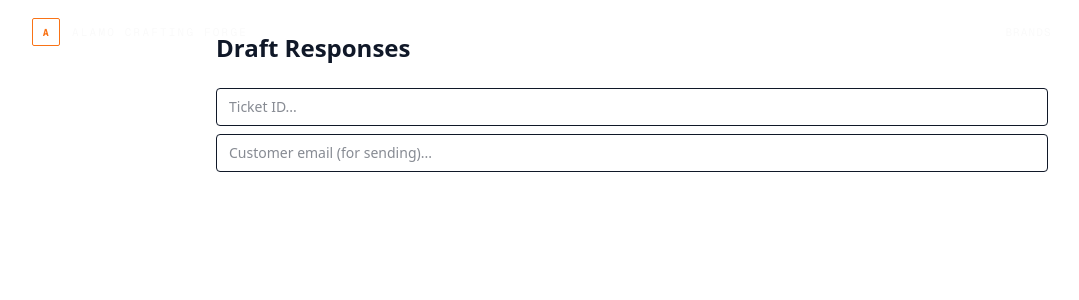
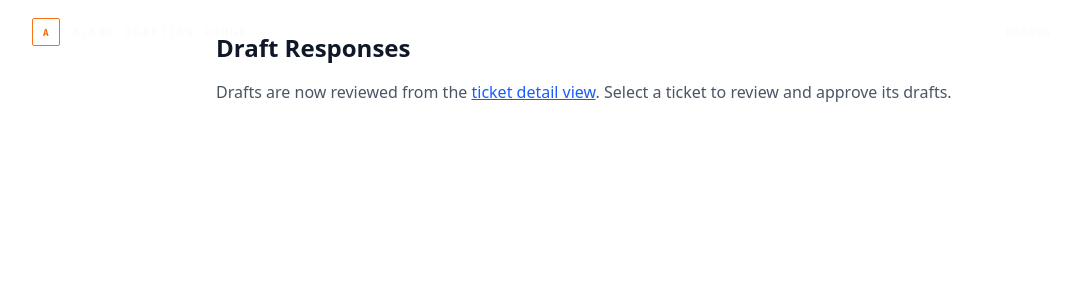
Before and after one commit to restojay/Alamo-Crafting-Forge, a Next.js app: page /admin/servicebot/drafts in a window 1280 px wide. Shown: the top 300 px of the page, without its empty margins (8-1087 px from the left). Built offline with nearby package versions, Linux system fonts and the light colour scheme.

Commit message:
feat(ui): SMTP mode badge on dashboard, simplify drafts page to ticket detail redirect

```diff
--- a/src/app/admin/servicebot/drafts/page.tsx
+++ b/src/app/admin/servicebot/drafts/page.tsx
@@ -1,34 +1,19 @@
-"use client";
-
-import { useState } from "react";
-import { DraftsQueue } from "../components/DraftsQueue";
+import Link from "next/link";
 
 export default function DraftsPage() {
-  const [ticketId, setTicketId] = useState("");
-  const [ticketEmail, setTicketEmail] = useState("");
-
   return (
     <main className="mx-auto max-w-4xl p-8">
-      <h1 className="mb-6 text-2xl font-bold">Draft Responses</h1>
-      <div className="mb-4 space-y-2">
-        <input
-          type="text"
-          value={ticketId}
-          onChange={(e) => setTicketId(e.target.value)}
-          placeholder="Ticket ID..."
-          className="w-full rounded border px-3 py-2 text-sm"
-        />
-        <input
-          type="email"
-          value={ticketEmail}
-          onChange={(e) => setTicketEmail(e.target.value)}
-          placeholder="Customer email (for sending)..."
-          className="w-full rounded border px-3 py-2 text-sm"
-        />
-      </div>
-      {ticketId && ticketEmail && (
-        <DraftsQueue ticketId={ticketId} ticketEmail={ticketEmail} />
-      )}
+      <h1 className="mb-4 text-2xl font-bold">Draft Responses</h1>
+      <p className="text-gray-600">
+        Drafts are now reviewed from the{" "}
+        <Link
+          href="/admin/servicebot/tickets"
+          className="text-blue-600 underline hover:text-blue-800"
+        >
+          ticket detail view
+        </Link>
+        . Select a ticket to review and approve its drafts.
+      </p>
     </main>
   );
 }
--- a/src/app/admin/servicebot/page.tsx
+++ b/src/app/admin/servicebot/page.tsx
@@ -1,9 +1,22 @@
 import Link from "next/link";
+
+const smtpLive = process.env.SMTP_LIVE === "true";
 
 export default function ServiceBotDashboard() {
   return (
     <main className="mx-auto max-w-4xl p-8">
-      <h1 className="mb-6 text-2xl font-bold">ServiceBot Admin</h1>
+      <div className="mb-6 flex items-center justify-between">
+        <h1 className="text-2xl font-bold">ServiceBot Admin</h1>
+        <span
+          className={`rounded px-3 py-1 text-xs font-medium ${
+            smtpLive
+              ? "bg-green-100 text-green-700"
+              : "bg-yellow-100 text-yellow-700"
+          }`}
+        >
+          SMTP: {smtpLive ? "LIVE" : "DRY-RUN"}
+        </span>
+      </div>
       <div className="grid grid-cols-1 gap-4 md:grid-cols-3">
         <Link
           href="/admin/servicebot/tickets"
@@ -24,9 +37,7 @@ export default function ServiceBotDashboard() {
           className="rounded-lg border p-6 hover:bg-gray-50"
         >
           <h2 className="font-semibold">Drafts</h2>
-          <p className="text-sm text-gray-500">
-            Review and approve draft responses
-          </p>
+          <p className="text-sm text-gray-500">Review and approve draft responses</p>
         </Link>
       </div>
     </main>
```
